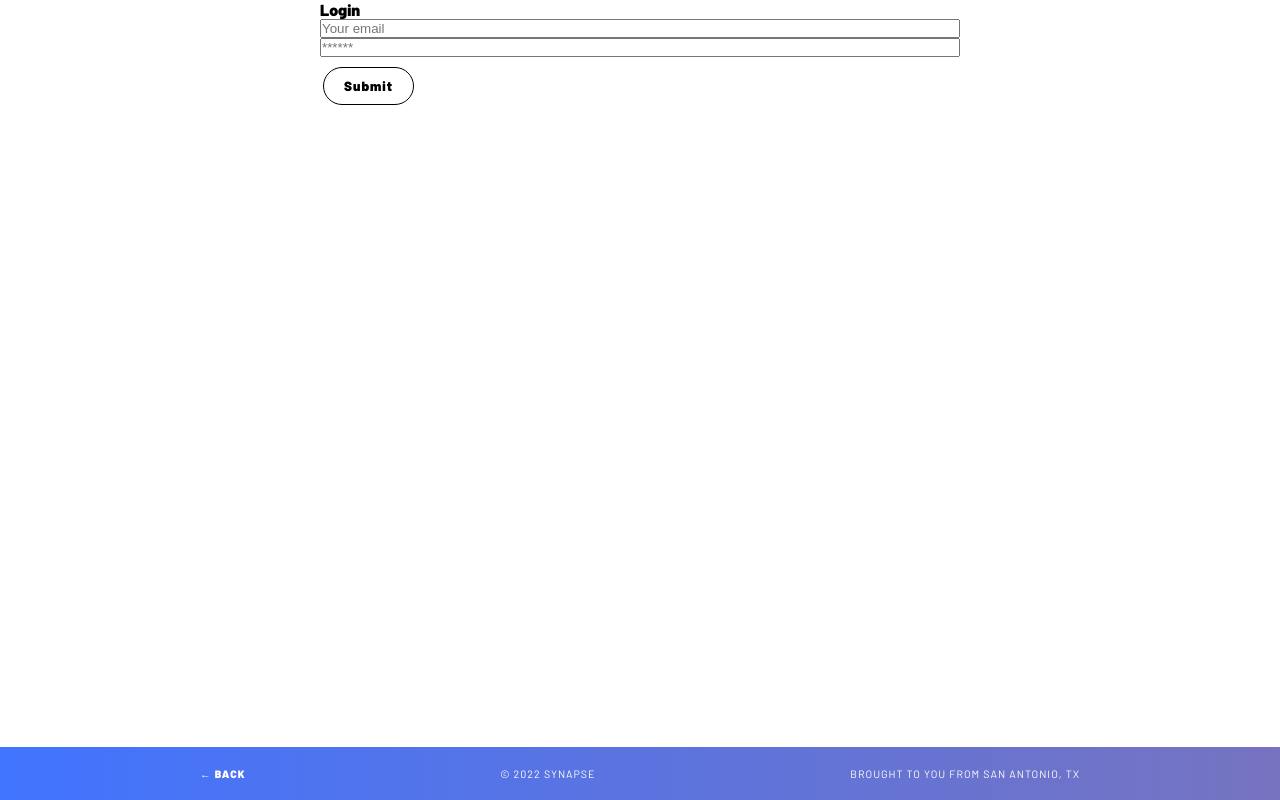
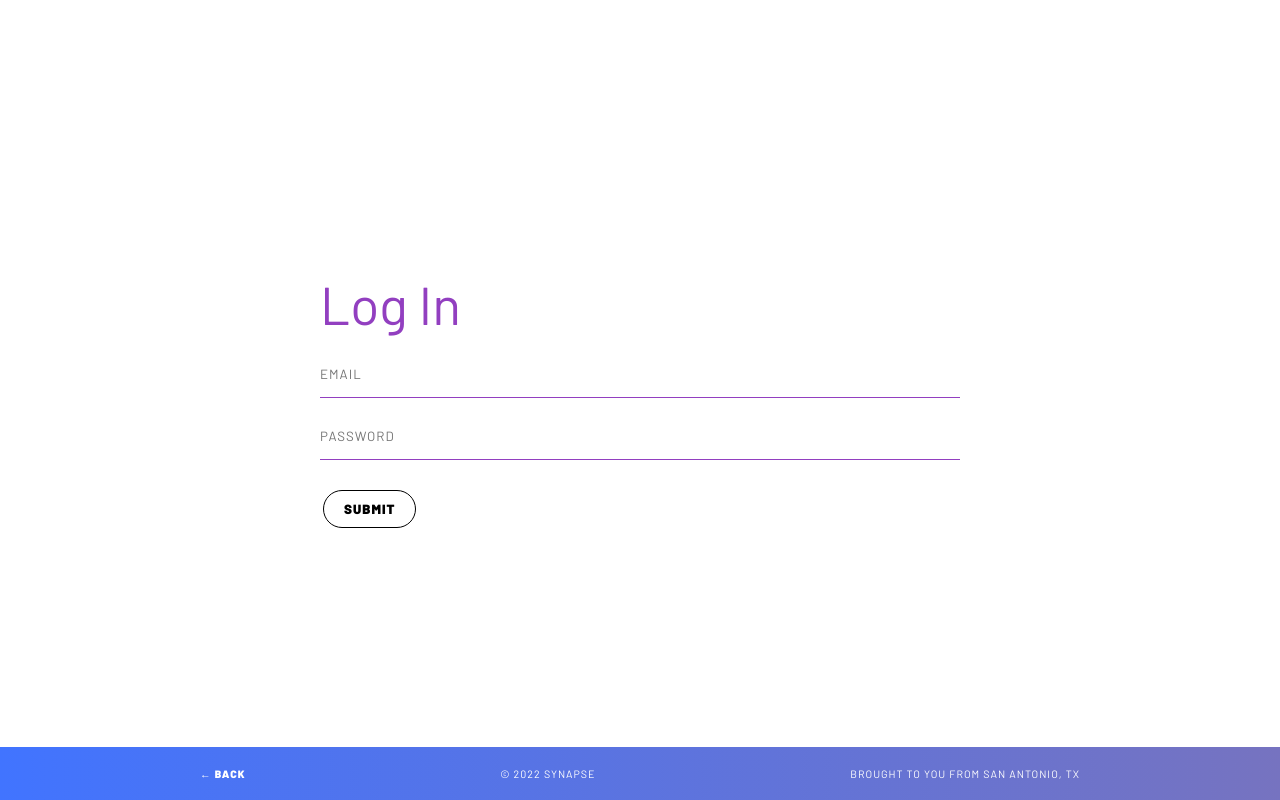
Before and after one commit to Blake-design/learning-tree, a React (Create React App) app in the folder client/: page /login in a window 1280 px wide. Built offline with nearby package versions, Linux system fonts and the light colour scheme.

Commit message:
Additional styling and layout update to login form

```diff
--- a/client/src/App.css
+++ b/client/src/App.css
@@ -96,23 +96,38 @@ button {
 }
 
 .form-container {
+  margin: 0 auto;
   display: flex;
   flex-direction: column;
   justify-content: center;
   /* align-content: center; */
+  width: 50vw;
+  height: 100vh;
 }
 
-.form-card {
-  margin: 0 auto;
-  /* margin-bottom: 50%; */
-  /* -ms-transform: translateY(-50%);
-  transform: translateY(-50%); */
-  width: 50vw;
+.form-card h3 {
+  font-weight: 400;
+  font-size: 40pt;
+  color: #923fc0;
+  margin-bottom: 30px;
 }
 
 .form-input {
   display: block;
   width: 100%;
+  margin-top: 30px;
+	border: none;
+	outline: none;
+	color: white;
+	letter-spacing: 1px;
+	background-color: transparent;
+	border-bottom: 1px solid #923fc0;
+	padding-bottom: 15px;
+  font-family: 'Barlow', sans-serif;
+}
+
+.form-card button {
+  margin-top: 30px;
 }
 
 header {
--- a/client/src/pages/Login.js
+++ b/client/src/pages/Login.js
@@ -39,11 +39,9 @@ const Login = (props) => {
   };
   console.log("this is the user state ", userManager.user.user);
   return (
-    <main>
     <div className="form-container">
       <div className="form-card">
-          <h4>Login</h4>
-          <div>
+        <h3>Log In</h3>
         {Object.keys(userManager.user).length ? (
           <p>
             Welcome {userManager.user.user.userName}! You may now head{" "}
@@ -53,7 +51,7 @@ const Login = (props) => {
           <form onSubmit={handleFormSubmit}>
             <input
               className="form-input"
-                  placeholder="Your email"
+              placeholder="EMAIL"
               name="email"
               type="email"
               value={formState.email}
@@ -61,7 +59,7 @@ const Login = (props) => {
             />
             <input
               className="form-input"
-                  placeholder="******"
+              placeholder="PASSWORD"
               name="password"
               type="password"
               value={formState.password}
@@ -72,7 +70,7 @@ const Login = (props) => {
               style={{ cursor: "pointer" }}
               type="submit"
             >
-                  Submit
+              SUBMIT
             </button>
           </form>
         )}
@@ -84,8 +82,6 @@ const Login = (props) => {
         )}
       </div>
     </div>
-      </div>
-    </main>
   );
 };
 
--- a/client/src/pages/User.js
+++ b/client/src/pages/User.js
@@ -45,7 +45,9 @@ const User = () => {
       <Header />
       <div id="user-tree">
         {userParam ? <h1>{user.userName}'s Tree</h1> : <h1>My Tree</h1>}
-        <OrgChartTree />
+        {/* <OrgChartTree /> */}
+        <OrgChartTree user={user.userName}/>
+        {/* <OrgChartTree user={userParam}/> */}
         {/* <FriendsList user={user} /> */}
       </div>
     </div>
```
Also changed, not shown: client/src/components/Tree/index.js (+18 -1 lines). Lines whose indentation alone changed are shown as unchanged.
